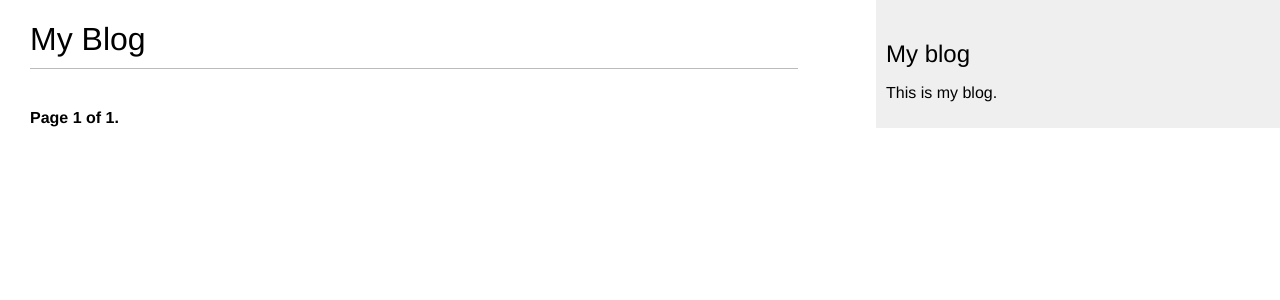
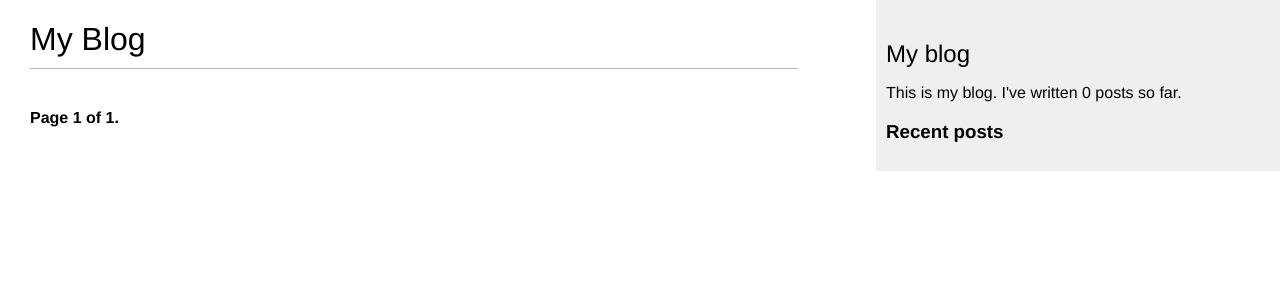
Before and after one commit to Rickitik/PostSite, a Django app: page /blog/ in a window 1280 px wide. Shown: the top 300 px of the page. Run offline with Django 3.2, Linux system fonts and the light colour scheme; data that the repository does not hold is empty.

Commit message:
Added customized template tags

```diff
--- a/blog/templates/blog/base.html
+++ b/blog/templates/blog/base.html
@@ -1,3 +1,4 @@
+{% load blog_tags %}
 {% load static %}
 <!DOCTYPE html>
 <html>
@@ -12,7 +13,9 @@
   </div>
   <div id="sidebar">
     <h2>My blog</h2>
-    <p>This is my blog.</p>
+      <p>This is my blog. I've written {% total_posts %} posts so far.</p>
+      <h3>Recent posts</h3>
+      {% show_latest_posts 3 %}
   </div>
 </body>
 </html>
--- /dev/null
+++ b/blog/templates/blog/post/latest_posts.html
@@ -0,0 +1,5 @@
+<ul>
+    {% for post in latest_posts %}
+        <li><a href="{{ post.get_absolute_url }}">{{ post.title }}</a></li>
+    {% endfor %}
+</ul>
--- /dev/null
+++ b/blog/templatetags/__init__.py
@@ -0,0 +1,2 @@
+#!/usr/bin/env python3
+# -*- coding: utf-8 -*-
--- /dev/null
+++ b/blog/templatetags/blog_tags.py
@@ -0,0 +1,15 @@
+from django import template
+from ..models import Post
+
+register = template.Library()
+
+
+@register.simple_tag()
+def total_posts():
+	return Post.published.count()
+
+
+@register.inclusion_tag('blog/post/latest_posts.html')
+def show_latest_posts(count=5):
+	latest_posts = Post.published.order_by('-publish')[:count]
+	return {'latest_posts': latest_posts}
```
